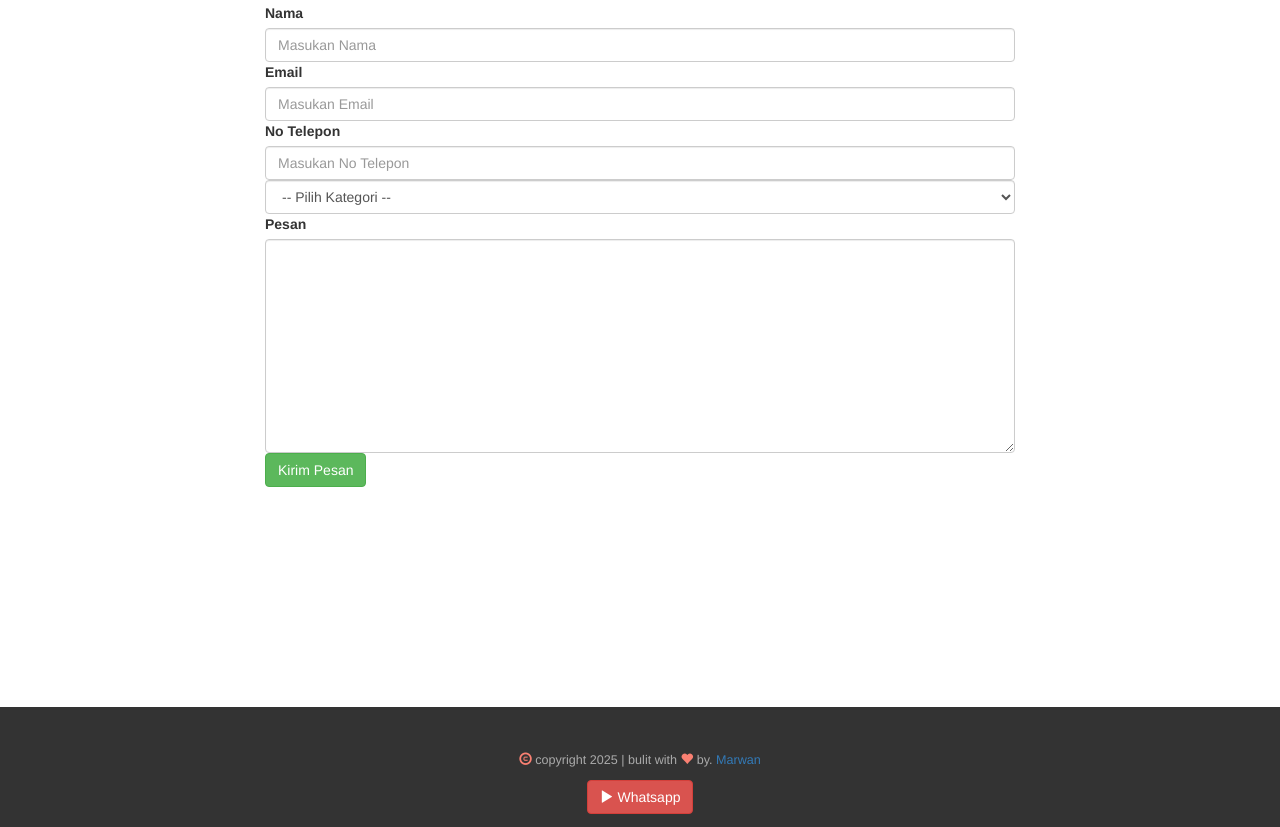
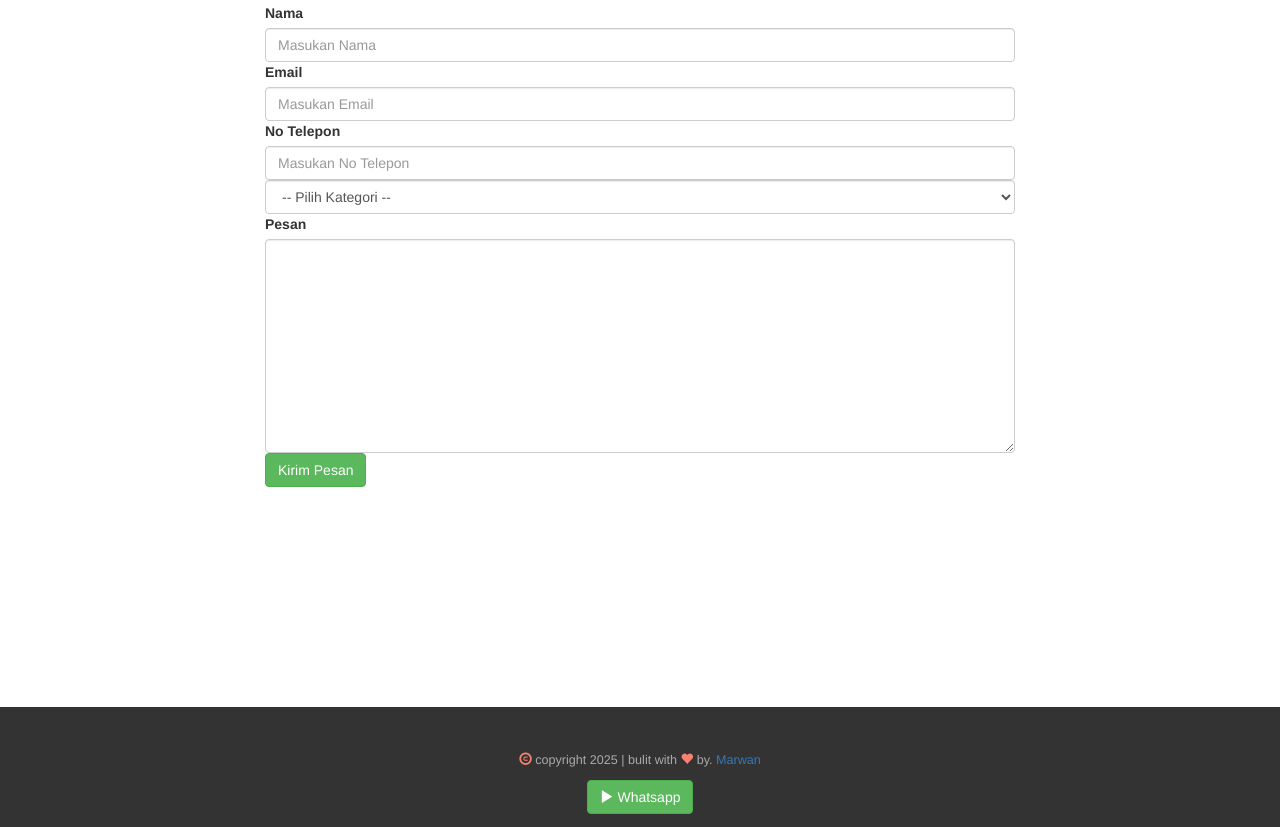
Before and after one commit to mawang12578/Portofolio-Marwan, a plain HTML site: page index.html in a window 1280 px wide. Shown: the part 1351-2178 px from the top of the page. Drawn offline with Linux system fonts and the light colour scheme.

Commit message:
Update index.html

```diff
--- a/index.html
+++ b/index.html
@@ -186,7 +186,7 @@
         </div>
         <div class="row">
           <div class="col-sm-12">
-            <a href="https://wa.me/6282120725763" class="btn btn-danger">
+            <a href="https://wa.me/6282120725763" class="btn btn-success">
             <i class="glyphicon glyphicon-play"></i> Whatsapp</a>
           </div>
         </div>
```
